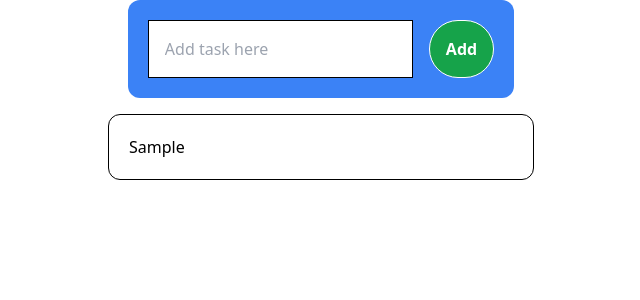
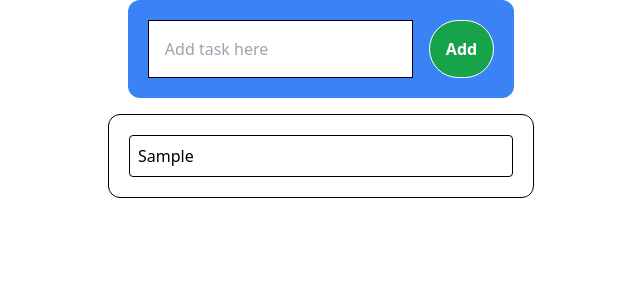
Before and after one commit to Koushlendra-Kumar/to-do-app, a React (Create React App) app: page / in a window 1280 px wide. Both pictures are taken after typing "Sample" into the empty fields and a click on the button "Add". Shown: the top 300 px of the page, without its empty margins (319-959 px from the left). Built offline with nearby package versions, Linux system fonts and the light colour scheme; the HTML template or start-up script is replaced by a standard one.

Commit message:
💄 Add border to tasks

```diff
--- a/src/App.tsx
+++ b/src/App.tsx
@@ -49,7 +49,7 @@ class App extends React.Component <any, any> {
         <div className='flex flex-col justify-start items-start border border-black rounded-xl p-5 mt-4 box-border'>
           <ul className='w-96 overflow-auto'>
             {this.state.tasks.map((task: any) => {
-              return <li key={ task.id }>{ task.title }</li>
+              return <li className='border box-border p-2 border-black rounded' key={ task.id }>{ task.title }</li>
             })}
           </ul>
         </div>
```
